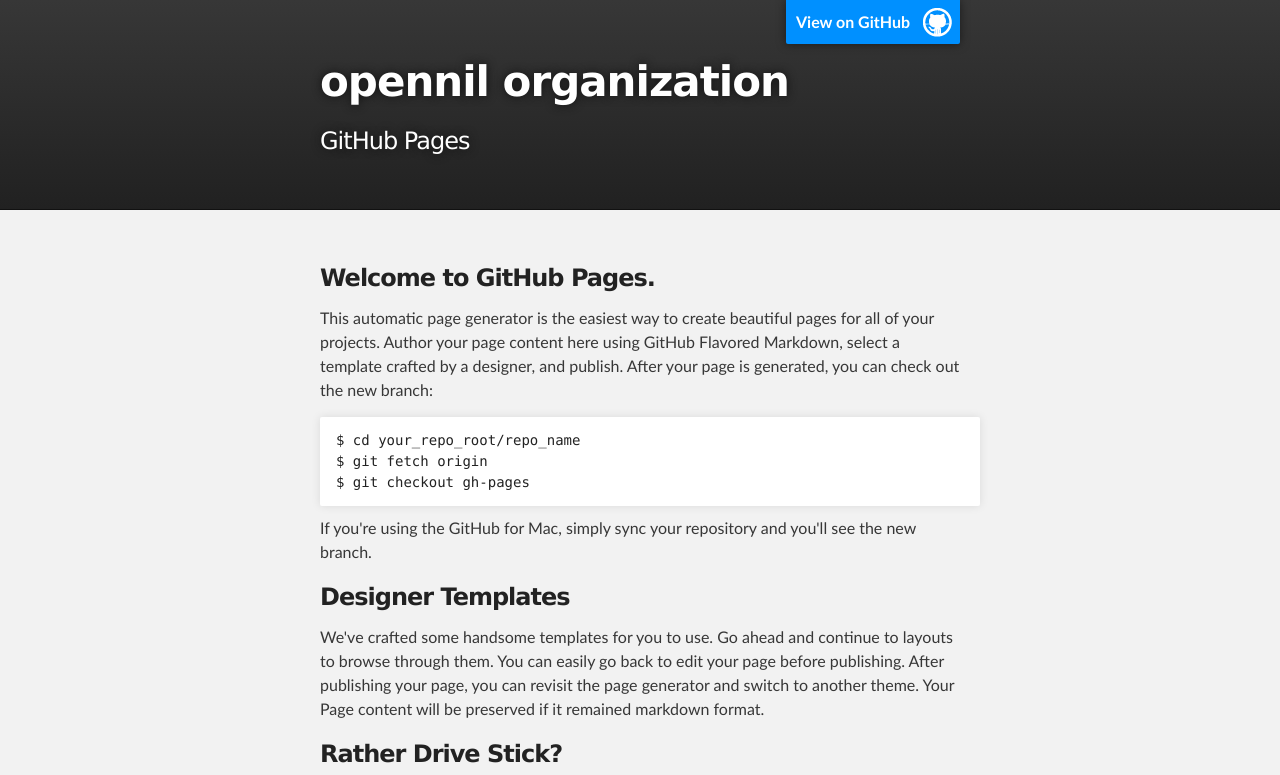
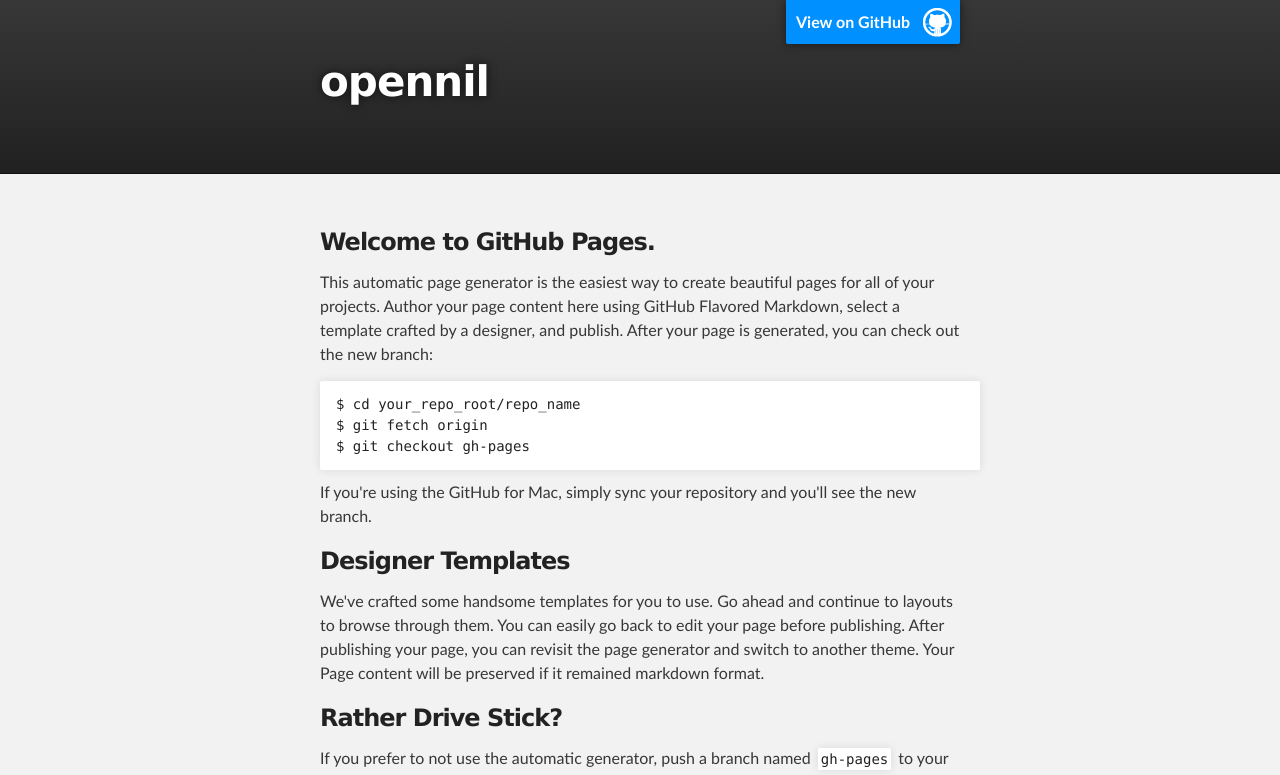
Before and after one commit to opennil/opennil.github.io, a plain HTML site: page index.html in a window 1280 px wide. Shown: the top 775 px of the page. Drawn offline with Linux system fonts and the light colour scheme.

```diff
--- a/index.html
+++ b/index.html
@@ -4,11 +4,11 @@
   <head>
     <meta charset='utf-8' />
     <meta http-equiv="X-UA-Compatible" content="chrome=1" />
-    <meta name="description" content="opennil organization : GitHub Pages" />
+    <meta name="description" content="opennil : " />
 
     <link rel="stylesheet" type="text/css" media="screen" href="stylesheets/stylesheet.css">
 
-    <title>opennil organization</title>
+    <title>opennil</title>
   </head>
 
   <body>
@@ -18,8 +18,8 @@
         <header class="inner">
           <a id="forkme_banner" href="https://github.com/opennil">View on GitHub</a>
 
-          <h1 id="project_title">opennil organization</h1>
-          <h2 id="project_tagline">GitHub Pages</h2>
+          <h1 id="project_title">opennil</h1>
+          <h2 id="project_tagline"></h2>
 
         </header>
     </div>
```
Also changed, not shown: params.json (+1 -1 lines).
